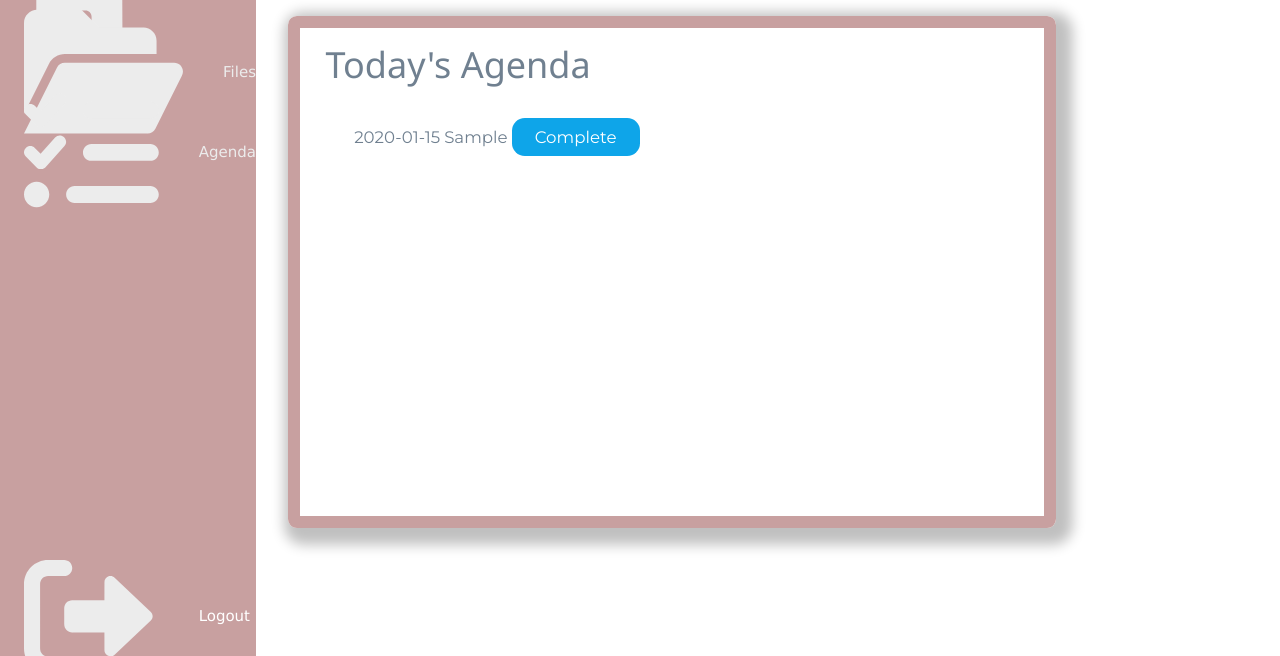
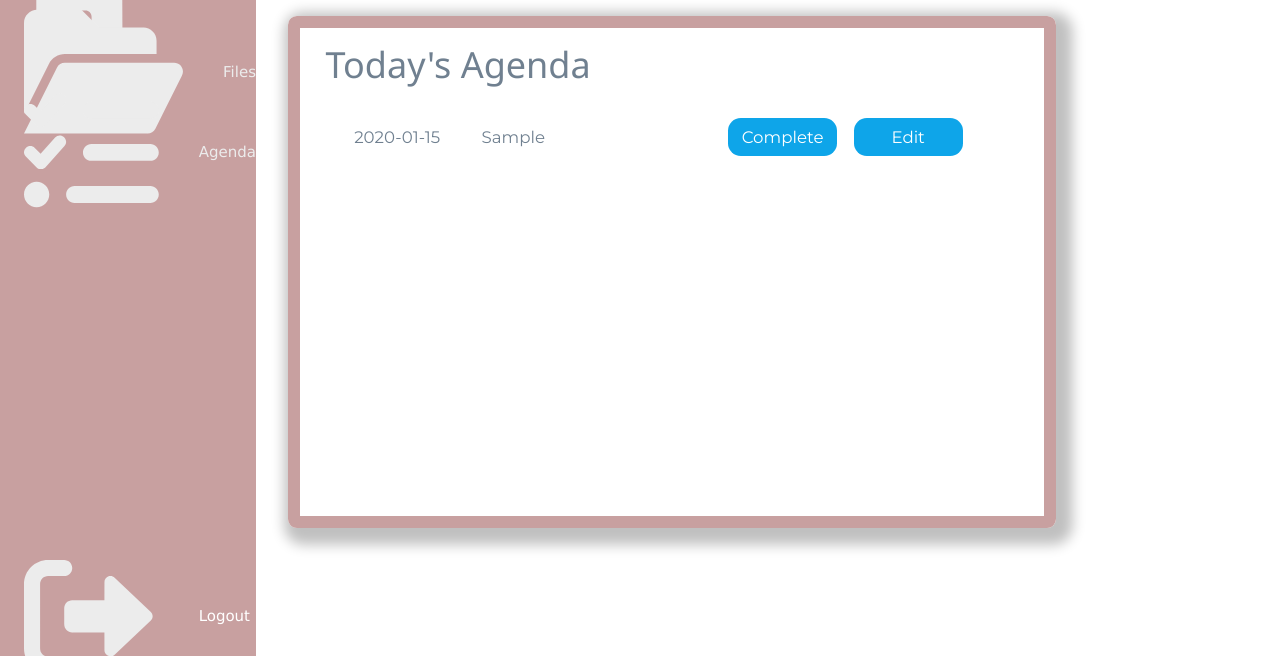
Before and after one commit to faizarsalan/unidashboard, a Laravel app: page /agenda/1 in a window 1280 px wide. Shown: the part 144-800 px from the top of the page. Run offline with Laravel 8, Linux system fonts and the light colour scheme; tables that the repository leaves empty hold one stand-in row (values such as "Sample post"); data that the repository does not hold is empty; some libraries are stand-ins or nearby versions.

Commit message:
sad moment bdp meeting jem 10.00 g jdi :) malah T_T

```diff
--- a/app/Http/Controllers/PageController.php
+++ b/app/Http/Controllers/PageController.php
@@ -88,6 +88,13 @@ class PageController extends Controller
         return redirect()->back();
     }
 
+    public function EditAgenda(Request $request){
+
+        // AgendaDetail::where('id', $request->id)->update($request);
+
+        return redirect('home');
+    }
+
     public function CompleteAgenda(Request $request){
 
         AgendaDetail::where('id', $request->id)->delete();
--- a/resources/views/agenda.blade.php
+++ b/resources/views/agenda.blade.php
@@ -2,19 +2,25 @@
 @section('content')
 
 
-<form action="/agenda/{{Auth::user()->id}}" method="POST">
-<div class="buttonContainer" style="display:flex; justify-content:space-evenly;height:3vw;width:60vw; margin-left:18vw;font-family: 'Montserrat';">
+    <form action="/agenda/{{ Auth::user()->id }}" method="POST">
+        <div class="buttonContainer"
+            style="display:flex; justify-content:space-evenly;height:3vw;width:60vw; margin-left:18vw;font-family: 'Montserrat';">
 
             @csrf
             <div class="form-group" style="">
-            <input style="width: 5vw;margin-top: 0.1vw;height:3vw;border-radius:1vw;border:solid 0.1vw;text-align:center" type="text" class="form-control" name="time" placeholder="07.00" required>
+                <input
+                    style="width: 5vw;margin-top: 0.1vw;height:3vw;border-radius:1vw;border:solid 0.1vw;text-align:center"
+                    type="text" class="form-control" name="time" placeholder="07.00" required>
             </div>
 
             <div class="form-group">
-            <input style="width: 30vw;margin-top: 0.1vw;height:3vw;border-radius:1vw;border:solid 0.1vw;" type="text" class="form-control" name="agenda" placeholder="Cook Breakfast" required>
+                <input style="width: 30vw;margin-top: 0.1vw;height:3vw;border-radius:1vw;border:solid 0.1vw;" type="text"
+                    class="form-control" name="agenda" placeholder="Cook Breakfast" required>
             </div>
 
-        <button type="submit" style="width: 10vw;background-color:#22c55e;height:3vw;border-radius:1vw;border:none;color:white">Add Agenda</button></a>
+            <button type="submit"
+                style="width: 10vw;background-color:#22c55e;height:3vw;border-radius:1vw;border:none;color:white">Add
+                Agenda</button></a>
 
         </div>
     </form>
@@ -23,8 +29,7 @@
 
     <div class="Container" style="margin-top:2vw;height:45vw;display: flex;justify-content:center;">
 
-    <div class="rightContainer" style=
-    "width:60vw;
+        <div class="rightContainer" style="width:60vw;
                             height:40vw;
                             border: 1vw solid rgba(200,160,160,255);
                             border-radius:0.7vw;
@@ -42,14 +47,61 @@
                     @forelse ($agenda_details as $item)
 
                         <tr>
-                <td>{{$item->time}}</td>
-                <td>{{$item->agenda}}</td>
-                <td><form action="/delete/{{$item->id}}" method="POST">
+                            <td>{{ $item->time }}</td>
+                            <td style="padding-left: 3vw">{{ $item->agenda }}</td>
+                            <td>
+                                <form action="/delete/{{ $item->id }}" method="POST">
                                     @method('DELETE')
                                     @csrf
-                    <button type="submit" style="width: 10vw;background-color:#0ea5e9;height:3vw;border-radius:1vw;border:none;color:white">Complete</button>
-                  </form></td>
-                <td></td>
+                                    <div style="padding-left: 14vw; padding-right: 1vw">
+                                        <button type="submit"
+                                            style="width: 8.5vw;background-color:#0ea5e9;height:3vw;border-radius:1vw;border:none;color:white">Complete</button>
+                                    </div>
+                                </form>
+
+                            </td>
+                            <td>
+                                <form action="/edit/{{ $item->id }}" method="POST" id="update-form">
+                                </form>
+
+                                <button class="edit"
+                                    style="width: 8.5vw;background-color:#0ea5e9;height:3vw;border-radius:1vw;border:none;color:white">Edit</button>
+                                <div>
+                                    <script>
+                                        document.querySelector(".edit").addEventListener('click', function() {
+                                            event.preventDefault()
+                                            Swal.fire({
+                                                title: 'Update Agenda',
+                                                html:
+                                                `<input type="text" value='{{ $item->time }}' id="time" class="swal2-input" placeholder="Time">
+                                                <input type="text" value='{{ $item->agenda }}' id="agenda" class="swal2-input" placeholder="Agenda">`,
+                                                confirmButtonText: 'Confirm',
+                                                focusConfirm: false,
+                                                preConfirm: () => {
+                                                    const time = Swal.getPopup().querySelector('#time').value
+                                                    const agenda = Swal.getPopup().querySelector('#agenda').value
+                                                    if (!time || !agenda) {
+                                                        Swal.showValidationMessage(`Please fill in your agenda`)
+                                                    }
+                                                    return {
+                                                        time: time,
+                                                        agenda: agenda
+                                                    }
+                                                }
+                                            }).then(function() {
+                                                $("update-form").submit();
+                                                // Swal.fire({
+                                                //     icon: 'success',
+                                                //     title:
+                                                //     `Time: ${result.value.time}`,
+                                                //     text:
+                                                //     `Agenda: ${result.value.agenda}`.trim()
+                                                })
+                                            })
+                                        });
+                                    </script>
+                                </div>
+                            </td>
                         </tr>
 
                     @empty
--- a/resources/views/layouts/sidebar.blade.php
+++ b/resources/views/layouts/sidebar.blade.php
@@ -10,6 +10,9 @@
 <link href="{{ asset('css/sidebar.css') }}" rel="stylesheet">
 <link rel="stylesheet" href="https://www.w3schools.com/w3css/4/w3.css">
 <link href='https://fonts.googleapis.com/css?family=Montserrat' rel='stylesheet'>
+
+<link rel="stylesheet" href="https://cdn.jsdelivr.net/npm/sweetalert2@10.10.1/dist/sweetalert2.min.css">
+<script src="https://cdn.jsdelivr.net/npm/sweetalert2@10.10.1/dist/sweetalert2.all.min.js"></script>
 
 </head>
 
--- a/routes/web.php
+++ b/routes/web.php
@@ -27,6 +27,7 @@ Route::post('/edit/{id}', [PageController::class, 'EditProfile']);
 // AGENDA
 Route::get('/agenda/{id}', [PageController::class, 'Agenda']);
 Route::post('/agenda/{id}', [PageController::class, 'AddAgenda']);
+Route::post('/edit/{id}', [PageController::class, 'EditAgenda']);
 Route::delete('/delete/{id}', [PageController::class, 'CompleteAgenda']);
 
 
```
Lines whose indentation alone changed are shown as unchanged.
